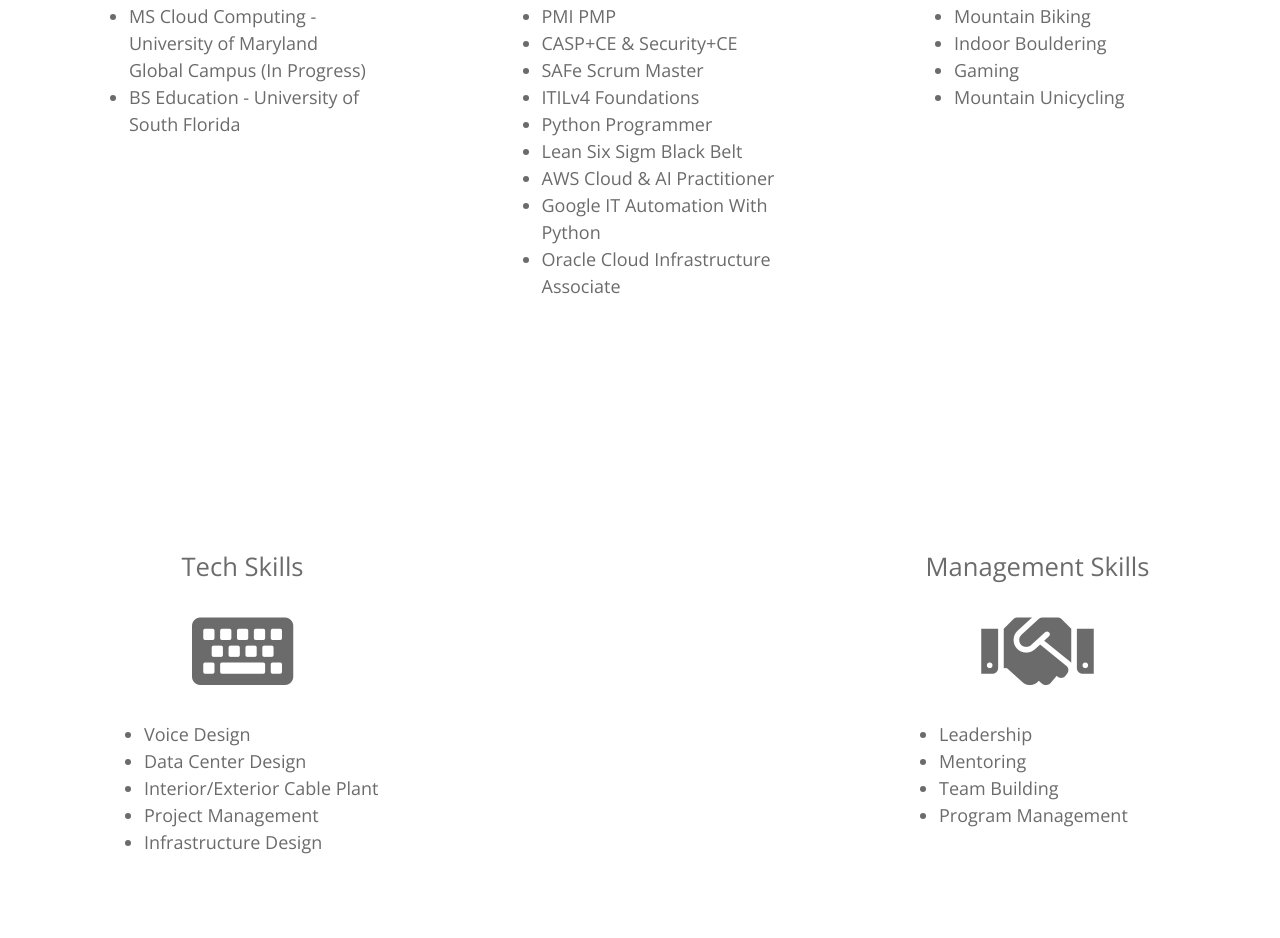
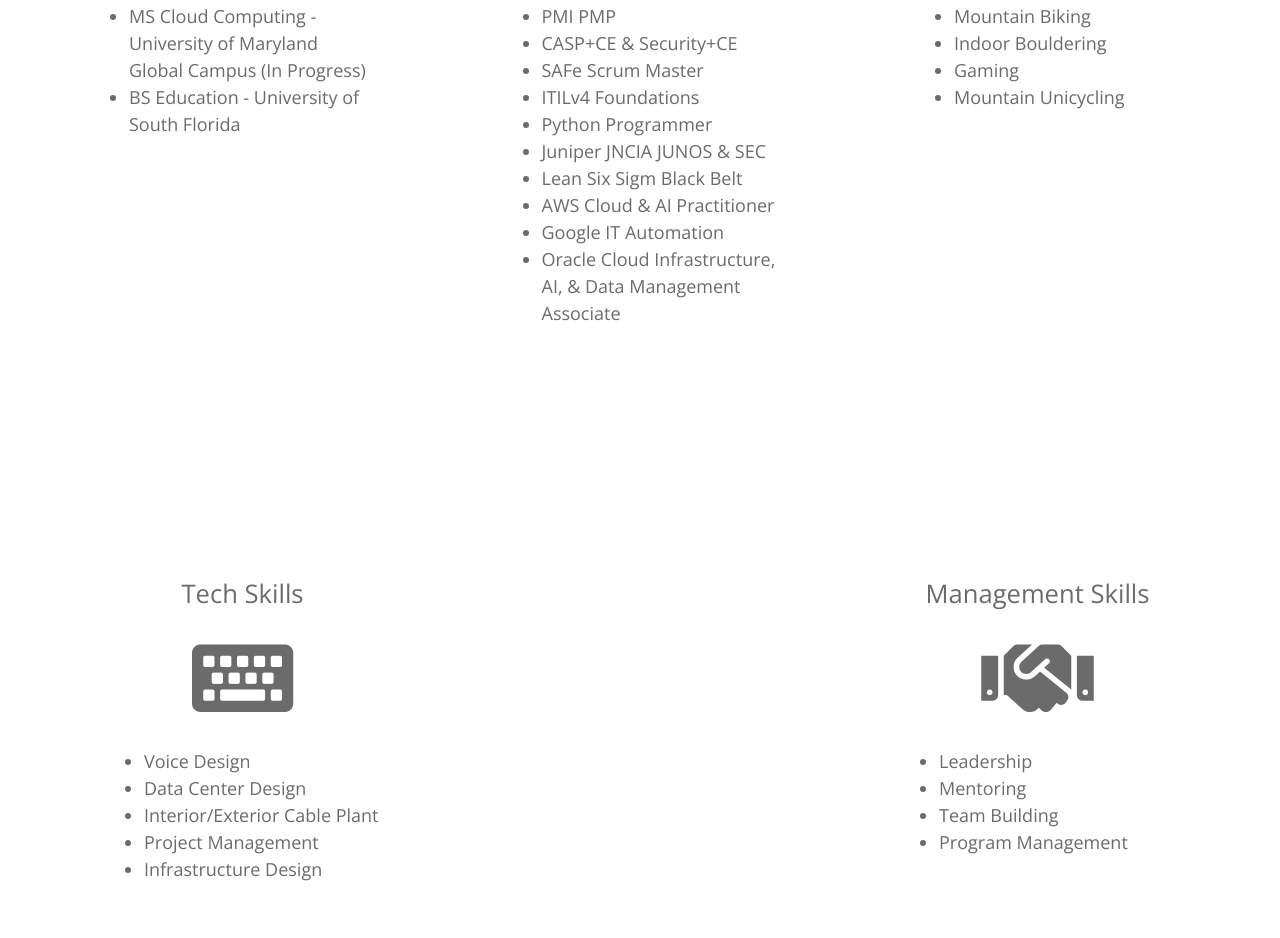
Before and after one commit to OldManProjekts/HTML-Bootstrap-Website, a plain HTML site: page index.html in a window 1280 px wide. Shown: the part 3616-4554 px from the top of the page. Drawn offline with nearby package versions, Linux system fonts and the light colour scheme.

Commit message:
Update index.html

```diff
--- a/index.html
+++ b/index.html
@@ -254,10 +254,11 @@ https://templatemo.com/tm-530-mini-profile
                   <li>SAFe Scrum Master</li>
                   <li>ITILv4 Foundations</li>
                   <li>Python Programmer</li>
+                  <li>Juniper JNCIA JUNOS & SEC</li>
                   <li>Lean Six Sigm Black Belt</li>
                   <li>AWS Cloud & AI Practitioner</li>
-                  <li>Google IT Automation With Python</li>
-                  <li>Oracle Cloud Infrastructure Associate</li>
+                  <li>Google IT Automation</li>
+                  <li>Oracle Cloud Infrastructure, AI, & Data Management Associate</li>
                 </ul>
               </div>
 
```
